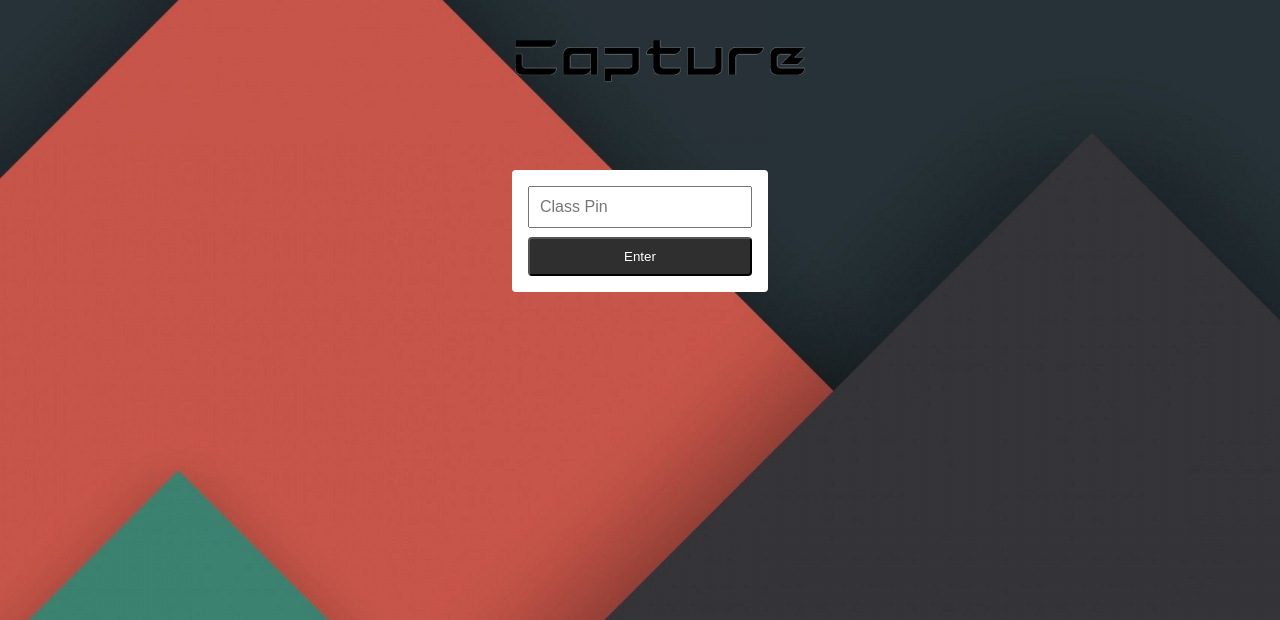
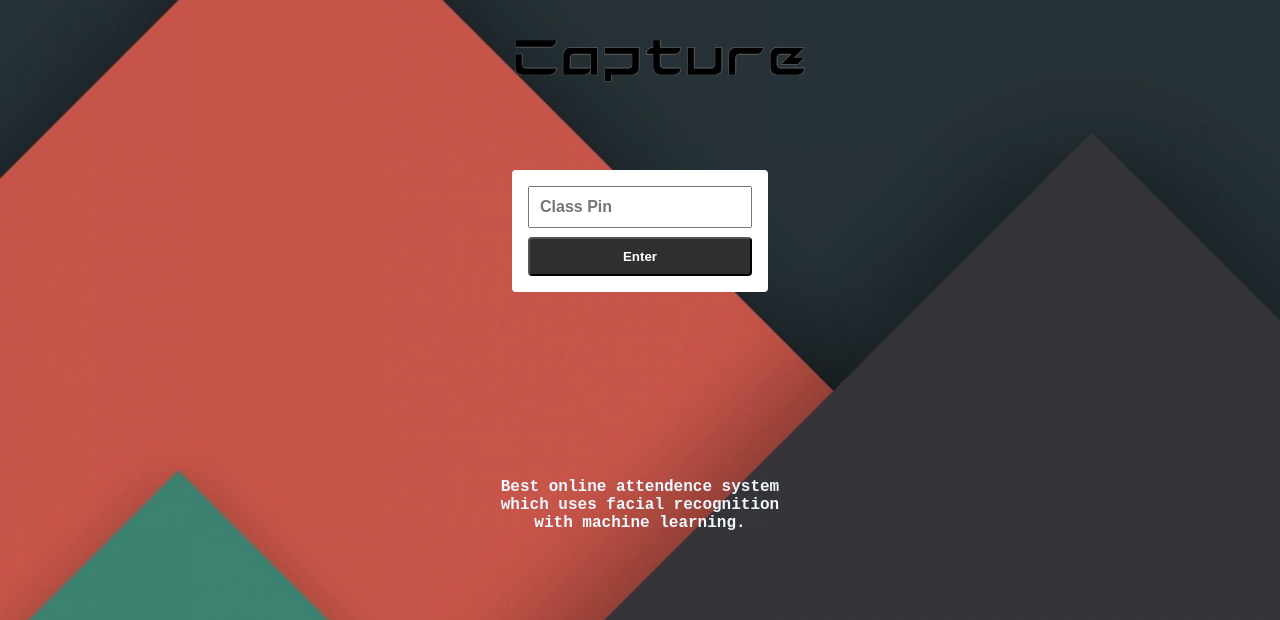
Before and after one commit to grpnpraveen/Capture_AttendenceSystem, a Flask app: page / in a window 1280 px wide. Shown: the part 180-800 px from the top of the page. Run offline with Flask 2, Linux system fonts and the light colour scheme.

Commit message:
CONTENT added

```diff
--- a/templates/capture.html
+++ b/templates/capture.html
@@ -26,7 +26,7 @@
             padding:1px;
             font-family: Shalimar;
             font-size: 2rem;
-            color:#ffff;
+            color:rgb(228, 166, 74);
         }
         form{
             display: flex;
@@ -66,7 +66,7 @@
                     <h3 style="font-family:courier;margin-left: 1%;    color:#ffff;">Instructions:</h3>
                     <ol style="font-family:courier;    color:#ffff;">
                     <li>Filling your registration number is neccessary.</li>
-                    <li>Make sure you have proper lighting in the captured picture.</li>
+                    <li>Make sure you have proper lighting while capturing the picture.</li>
                     </div>
                 <img id="videosrc" src="{{ url_for('video_feed') }}">
                 <form method="POST" action="{{ url_for('tasks') }}">
--- a/templates/index.html
+++ b/templates/index.html
@@ -43,6 +43,7 @@
         }
         #textinput::placeholder{
             font-size: 1rem;
+            font-weight: bolder;
         }
         #submitbtn{
             margin-top: 4%;
@@ -50,6 +51,7 @@
             color: #ffff;
             border-radius: 4px;
             background-color: #2f2f2f;
+            font-weight: bolder;
         }
 
     </style>
@@ -67,6 +69,11 @@
 
         </form>
      </div>
+
+     <div class="info" style="text-align: center;word-wrap: break-word;width:22%;margin-left: 39%;margin-top: 170px;">
+         <p style="color: aliceblue;font-weight: bold;font-family:'Courier New', Courier, monospace;">Best online attendence system which uses facial recognition with machine learning.</p>
+     </div>
+
     </div>
     <script>
 
```
Also changed, not shown: shots/1234_abcdef.png (added).
